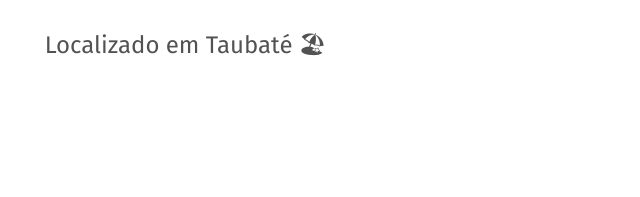
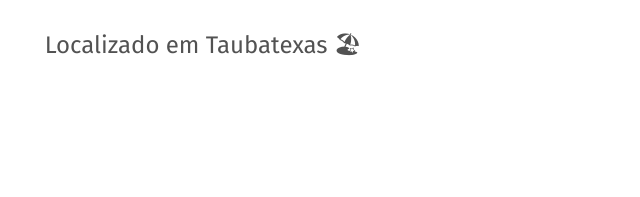
Before and after one commit to lohran-mendes/lohran, a plain HTML site: page index.html in a window 1280 px wide. Shown: the part 512-709 px from the top of the page, 462-1102 px from the left. Drawn offline with Linux system fonts and the light colour scheme; a web font is replaced by a local one.

Commit message:
atualizei a localização na introdução.

```diff
--- a/index.html
+++ b/index.html
@@ -29,7 +29,7 @@
     <img src="./img/perfil.jpg" alt="Lobo Cinza" width="360" height="520">
     <div>
       <h1>Desenvolvedor<br>Front End &<br>UX/UI Designer</h1>
-      <p>Localizado em Taubaté 🏖</p>
+      <p>Localizado em Taubatexas 🏖</p>
     </div>
   </main>
 
```
